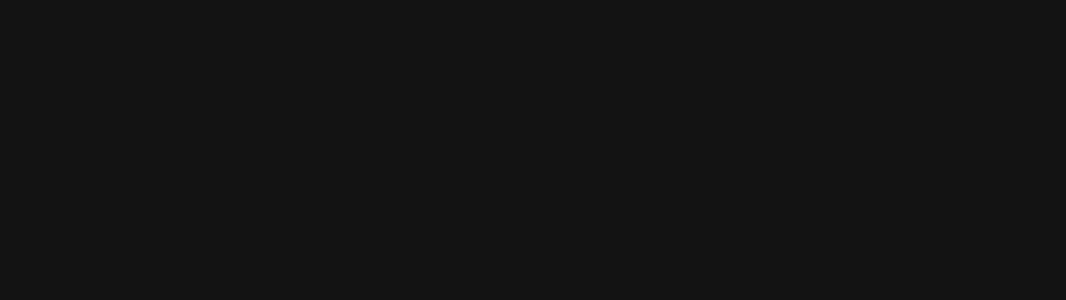
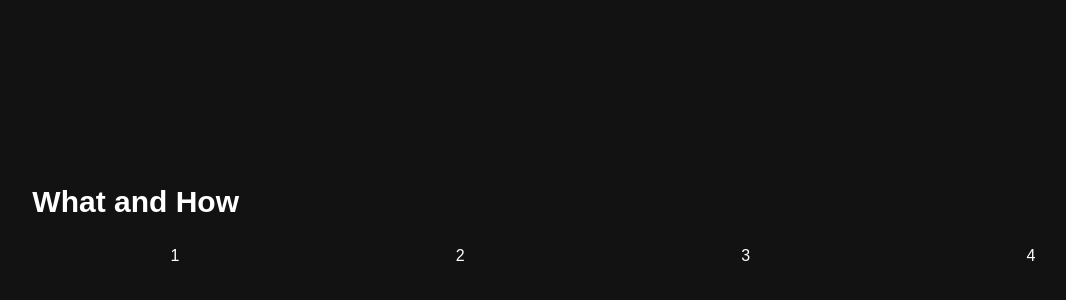
Before and after one commit to smolCat1512/vite-ux-project, a React (Vite) app: page / in a window 1280 px wide. Shown: the part 2232-2532 px from the top of the page, without its empty margins (37-1103 px from the left). Before the commit the page ends 2400 px from the top, so only its background shows below. Built offline with nearby package versions, Linux system fonts and the light colour scheme.

Commit message:
chore: WhatAndHow implemented
Brought code over and implemented in to HomePage, removed the research icon as want to possibly redesign section.

```diff
--- /dev/null
+++ b/src/components/WhatAndHow.tsx
@@ -0,0 +1,24 @@
+import { motion } from "framer-motion";
+
+const WhatAndHow = () => {
+  return (
+    <motion.section
+      initial={{ opacity: 0, y: 50 }}
+      whileInView={{ opacity: 1, y: 0 }}
+      transition={{ duration: 2, ease: "easeIn" }}
+      viewport={{ once: true, amount: 0.1 }}
+      className="hi-screen p-4 justify-center w-11/12"
+      id="what"
+    >
+      <h2 className="text-3xl font-bold pb-6">What and How</h2>
+      <div className="grid grid-cols-1 md:grid-cols-3 lg:grid-cols-4">
+        <div className="flex justify-center">1</div>
+        <div className="flex justify-center">2</div>
+        <div className="flex justify-center">3</div>
+        <div className="flex justify-center">4</div>
+      </div>
+    </motion.section>
+  );
+};
+
+export default WhatAndHow;
--- a/src/pages/HomePage.tsx
+++ b/src/pages/HomePage.tsx
@@ -2,6 +2,7 @@ import { motion } from "framer-motion";
 import Hero from "../components/Hero";
 import CaseStudies from "../components/CaseStudies";
 import About from "../components/About";
+import WhatAndHow from "../components/WhatAndHow";
 
 const HomePage = () => {
   return (
@@ -25,11 +26,11 @@ const HomePage = () => {
       <section id="about" className="h-screen flex items-start justify-center">
         <About />
       </section>
-
-      {/*
       <section id="what-how" className="h-screen flex items-start justify-center">
         <WhatAndHow />
       </section>
+
+      {/*
       <footer id="connect" className="h-screen flex items-start justify-center">
         <Connect /> */}
     </motion.main>
```
